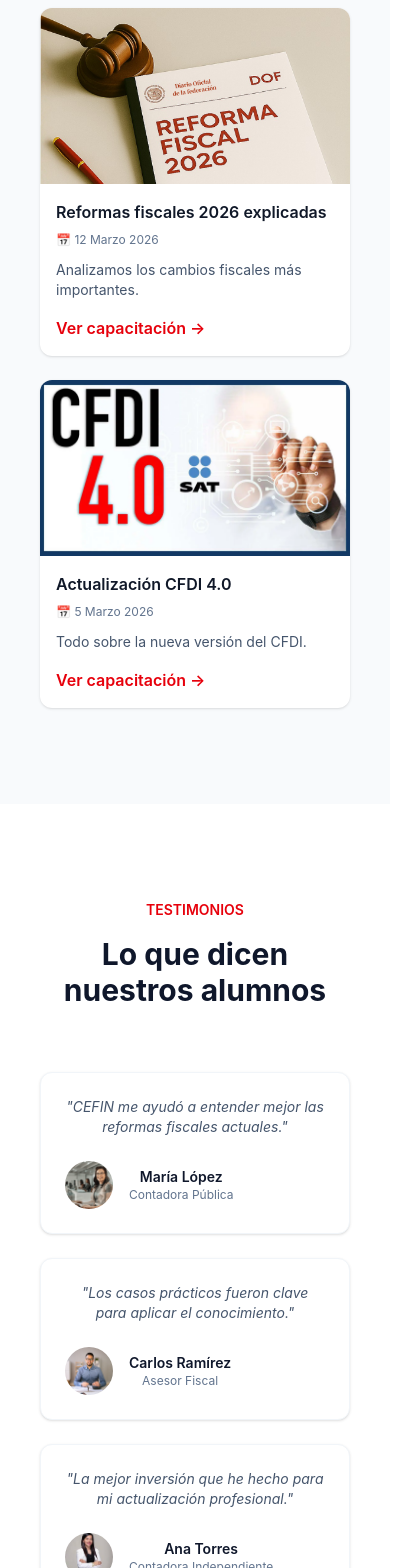
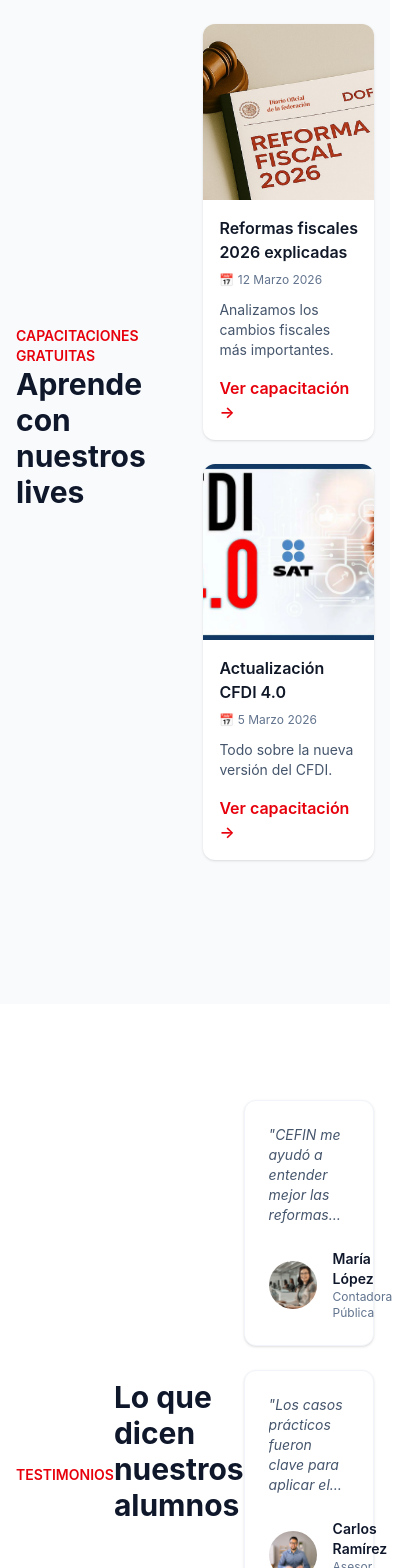
Before and after one commit to alfredo31410-ctrl/cefin-web, a Next.js app: page / in a window 390 px wide. Shown: the part 3816-5384 px from the top of the page, 414 px wide, since content can reach past the window. Built offline with nearby package versions, Linux system fonts and the light colour scheme.

Commit message:
fix testimonos duplicados

```diff
--- a/app/page.tsx
+++ b/app/page.tsx
@@ -63,9 +63,11 @@ export default function Home() {
               Capacitacion gratuita en vivo todos los martes a las 11:00 AM
             </p>
           </div>
-          <a href="https://youtube.com/@TU-CANAL/live"
+          <a
+            href="https://youtube.com/@TU-CANAL/live"
             target="_blank"
-            className="bg-white text-red-600 px-5 py-2 rounded-lg font-semibold hover:bg-gray-100 transition">
+            className="bg-white text-red-600 px-5 py-2 rounded-lg font-semibold hover:bg-gray-100 transition"
+          >
             Ver transmision
           </a>
         </div>
@@ -74,13 +76,9 @@ export default function Home() {
       {/* ================= EVENTOS ================= */}
 
       <section className="py-20 md:py-24 bg-white">
-
         <Container>
-
           <div className="flex justify-between items-center mb-12">
-
             <div>
-
               <p className="text-sm text-red-600 font-semibold uppercase">
                 Eventos
               </p>
@@ -88,28 +86,20 @@ export default function Home() {
               <h2 className="text-3xl md:text-4xl font-bold text-slate-900">
                 Próximos seminarios y capacitaciones
               </h2>
-
             </div>
-
           </div>
 
           <Grid>
-
             {eventosDestacados.map((evento) => (
-
               <EventoCard key={evento.id} evento={evento} />
-
             ))}
-
           </Grid>
-
         </Container>
-
       </section>
       {/* ================= MEMBRESIAS ================= */}
       <section className="py-24 bg-gray-50" id="membresias">
         <Container>
-          <div className="max-w-7xl mx-auto px-6">
+          <div className="flex justify-between items-center mb-12">
             <div className="flex justify-between items-center mb-12">
               <div>
                 <p className="text-sm text-red-600 font-semibold uppercase">
@@ -125,17 +115,16 @@ export default function Home() {
                 <MembresiaCard key={membresia.id} membresia={membresia} />
               ))}
             </Grid>
-
           </div>
         </Container>
-
       </section>
 
       {/* ================= CAPACITACIONES GRATUITAS ================= */}
 
       <section className="py-24 bg-slate-50">
         <Container>
-          <div className="max-w-7xl mx-auto px-6">
+          <div className="flex justify-between items-center mb-12">
+            {" "}
             <div className="flex justify-between items-center mb-12">
               <div>
                 <p className="text-sm text-red-600 font-semibold uppercase">
@@ -154,17 +143,16 @@ export default function Home() {
             </Grid>
           </div>
         </Container>
-
       </section>
 
       {/* ================= TESTIMONIOS ================= */}
       <section className="py-24 bg-white">
         <Container>
-          <div className="max-w-6xl mx-auto px-6 text-center">
+          <div className="flex justify-between items-center mb-12">
+            {" "}
             <p className="text-sm text-red-600 uppercase font-semibold mb-4">
               Testimonios
             </p>
-
             <h2 className="text-3xl md:text-4xl font-bold text-slate-900 mb-16">
               Lo que dicen nuestros alumnos
             </h2>
@@ -173,19 +161,12 @@ export default function Home() {
                 <TestimonioCard key={testimonio.id} testimonio={testimonio} />
               ))}
             </Grid>
-          <div className="grid md:grid-cols-3 gap-10">
-            {testimonios.map((testimonio) => (
-              <TestimonioCard key={testimonio.id} testimonio={testimonio} />
-            ))}
-          </div>
           </div>
         </Container>
-
       </section>
 
       {/* ================= BENEFICIOS ================= */}
       <section className="py-20 px-6 max-w-6xl mx-auto text-center">
-
         <h2 className="text-3xl font-bold mb-12">
           ¿Por qué estudiar en CEFIN?
         </h2>
```
Lines whose indentation alone changed are shown as unchanged.
